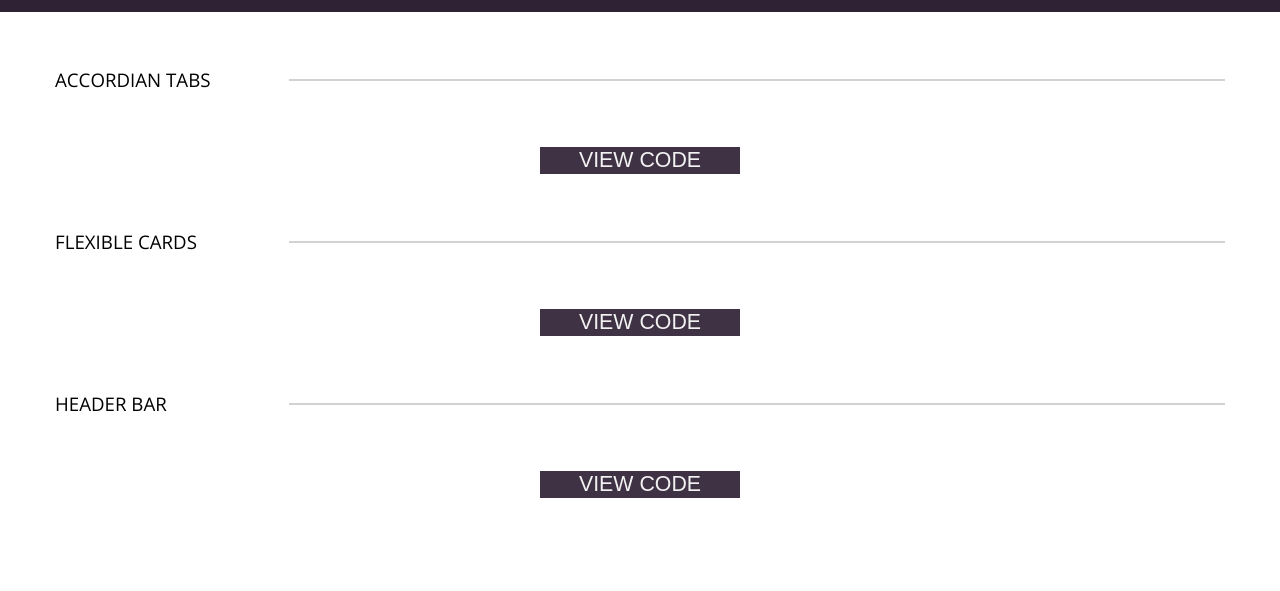
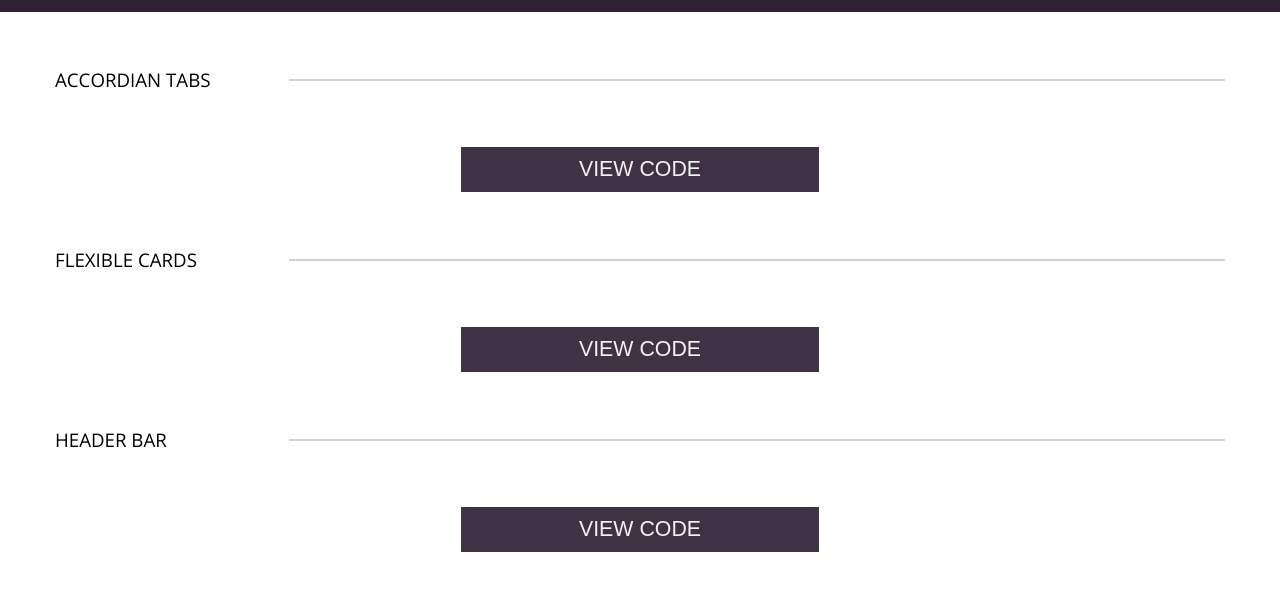
Before and after one commit to julieahawkins/pattrn-party, a website: page index.html in a window 1280 px wide. Shown: the part 61-652 px from the top of the page. Drawn offline with nearby package versions, Linux system fonts and the light colour scheme.

Commit message:
fixs button dimensions

```diff
--- a/styles/styles.scss
+++ b/styles/styles.scss
@@ -53,9 +53,9 @@ main {
       font-size: 16pt;
       font-weight: $light;
       color: $lt-grey;
-      width: 200px;
+      width: 28%;
       align-self: center;
-
+      padding: 10px;
     }
   }
 }
```
Also changed, not shown: styles/styles.css.
